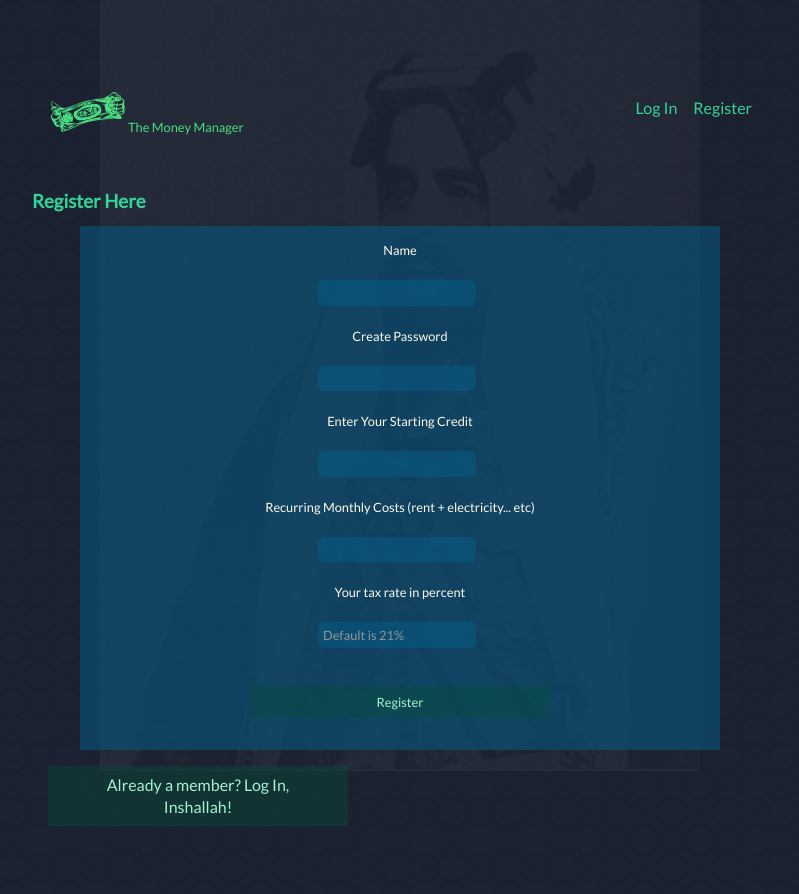
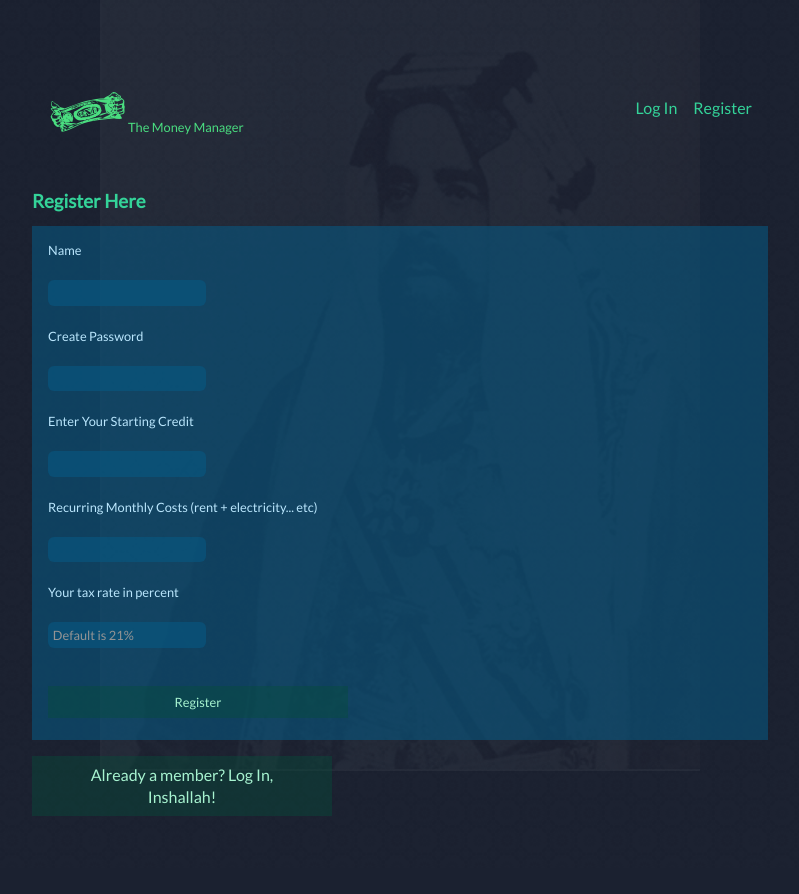
Before and after one commit to Mishalzeera/the-money-manager, a Flask app: page /register in a window 1280 px wide. Shown: the whole page, without its empty margins (240-1039 px from the left). After the commit the page ends 816 px from the top, so only its background shows below. Run offline with Flask 2, Linux system fonts and the light colour scheme; some libraries are stand-ins or nearby versions.

Commit message:
Left align all forms, create history flexbox parent.

```diff
--- a/static/css/dark_style.css
+++ b/static/css/dark_style.css
@@ -48,7 +48,7 @@ color: var(--emerald-200);
 
 .register-card {
   background-color: var(--sky-800-o);
-  color: var(--amber-50)
+  color: var(--sky-200);
 }
 
 input, textarea {
--- a/static/css/style.css
+++ b/static/css/style.css
@@ -91,12 +91,10 @@ a:hover {
 
     display: flex;
     justify-content: space-evenly;
-    align-items: center;
+    align-items: flex-start;
     flex-direction: column;
     padding: 1rem;
     gap: 1rem;
-    width: 50vw;
-    margin: 0 auto;
     font-size: .8rem;;
 }
 
@@ -116,7 +114,7 @@ input {
     text-decoration: none;
     text-align: center;
     padding: .5rem 2rem;
-    margin: 1rem;
+    margin-top: 1rem;
 
 }
 
@@ -127,7 +125,7 @@ input {
     text-decoration: none;
     text-align: center;
     padding: .5rem 2rem;
-    margin: 1rem;
+    margin-top: 1rem;
 
 }
 
@@ -145,13 +143,6 @@ input {
     transition: all 300ms ease-in-out;
 }
 
-form {
-    display: flex;
-    flex-direction: column;
-    justify-content: center;
-    align-items: center;
-}
-
 
 .form-left {
     margin-top: 1rem;
@@ -160,19 +151,28 @@ form {
 
 textarea {
     resize: none;
+    width: 300px;
 
 }
 
-.textarea-left {
-    margin-left: 1rem;
-    width: 300px;
+
+.history-flex-primary {
+    display: flex;
+    justify-content: space-between;
+    width: 100%;
 }
+
+.history-child-right {
+    opacity: .6;
+    font-size: .8rem;
 }
+
 .wish {
     margin: 1rem;
 }
 
 .flashes {
+
     font-size: 2rem;
     text-align: center;
 }
@@ -180,3 +180,7 @@ textarea {
 .btn-center {
     margin: 1rem auto;
 }
+
+.reward-image {
+    max-width: 100%;
+}
--- a/templates/profile.html
+++ b/templates/profile.html
@@ -28,7 +28,7 @@
 {% else %}
 <form action="{{ url_for('create_note') }}" method="POST" class="form-left">
     <label for="create_note">Create A Note: </label>
-    <textarea name="create_note" id="create_note" cols="30" rows="10" class="textarea-left"></textarea>
+    <textarea name="create_note" id="create_note" cols="30" rows="10" class="textarea-left" placeholder="Write yourself any useful information about bills you have to pay, invoice due dates etc. Then click 'Create Note' below."></textarea>
     <button type="submit" class="btn btn-manage">Create Note</button>
 </form>
 {% endif %}
--- a/templates/reward.html
+++ b/templates/reward.html
@@ -2,7 +2,7 @@
 {% block content %}
 <h2>Rewards page</h2>
 
-<img src="{{ url_for('image', filename=[user_reward.img])}}" style="max-width: 100px" alt="">
+<img src="{{ url_for('image', filename=[user_reward.img])}}" class="reward-image">
 <h1>{{img }}</h1>
 {% if user_reward.caption %}
     <p>"{{ user_reward.caption }}"</p>
--- a/templates/settings.html
+++ b/templates/settings.html
@@ -11,15 +11,15 @@
     <button type="submit" class="btn btn-manage">Change Your Monthly Overheads</button>
 </form>
 <br><br>
-<form action="{{url_for('change_tax_rate')}}" method="POST" style="flex-direction: row;">
+<form action="{{url_for('change_tax_rate')}}" method="POST">
     <label for="new_tax_rate"></label>
     <input type="number" name="new_tax_rate" id="new_tax_rate" pattern="[0-9]+"  step="0.01" title="Please input two numbers." placeholder="Currently: {{ session['tax_rate'] - 100 }}%" >
-    <span>%</span><button type="submit" class="btn btn-manage">Change Your Tax Rate</button>
+    <button type="submit" class="btn btn-manage">Change Your Tax Rate</button>
 </form>
 
 <form action="{{ url_for('change_theme') }}" method="POST">
     <!-- <input type="checkbox" name="change_theme" id="change_theme"> -->
-    <button type="submit" class="btn btn-manage">Toggle Theme Light/Dark</button>
+    <button type="submit" class="btn btn-in">Toggle Theme Light/Dark</button>
 
 </form>
 <a href="{{url_for('delete_account')}}" class="a-btn btn-out">Delete Account</a>
--- a/templates/user_history.html
+++ b/templates/user_history.html
@@ -2,7 +2,9 @@
 {% block content %}
 <h1>{{ name | title }}'s History</h1>
 
+<div class="history-flex-primary">
 
+    <div class="history-child-left">
         <h2>Income and Expenses</h2>
         {% for story in history | reverse %}
                 {% if story.type == "income" %}
@@ -26,7 +28,9 @@
             <p>{{ story.recipient }}</p>
             <p>{{ story.credit_after / 100 }}</p>
         {% endfor %}
+    </div>
 
+    <div class="history-child-right">
         <h2>Previous Months</h2>
         {% for months in previous_months | reverse %}
         <p>Period: {{months.period}}</p>
@@ -45,5 +49,7 @@
         <p>Credit After: {{ seasons.credit_after /100}}</p>
         <p>Calculated At: {{ seasons.tax_rate - 100}}%</p>
         {% endfor %}
+    </div>
+</div>
 
 {% endblock %}
```
Lines whose indentation alone changed are shown as unchanged.
